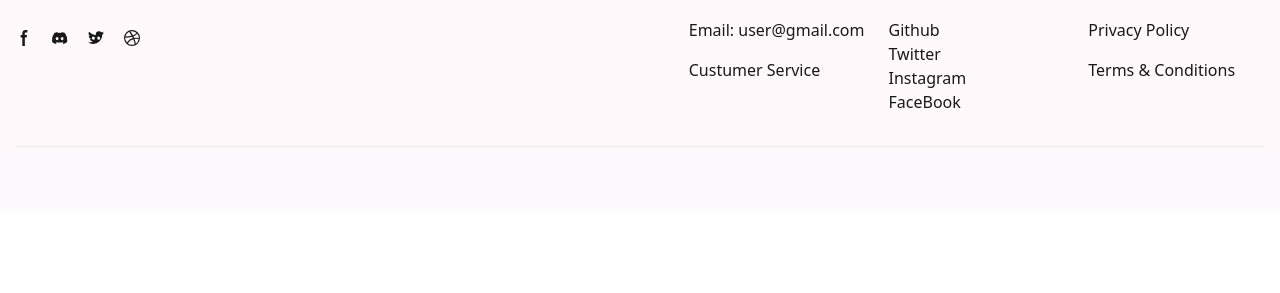
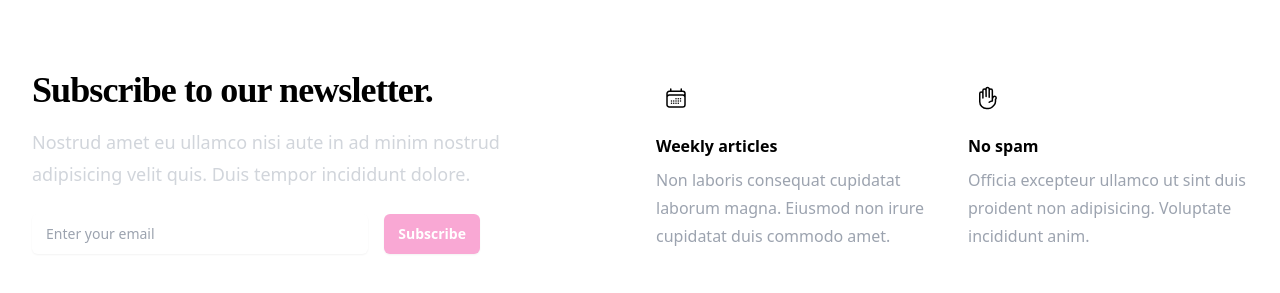
Before and after one commit to Mikaelajoelsen/FinalExam2-mikaelajoelsen, a React (Vite) app: page / in a window 1280 px wide. Shown: the part 2387-2680 px from the top of the page. Before the commit the page ends 2598 px from the top, so only its background shows below. Built offline with nearby package versions, Linux system fonts and the light colour scheme; no server answers; a web font is replaced by a local one.

Commit message:
added more css

```diff
--- /dev/null
+++ b/src/components/newsletter/index.jsx
@@ -0,0 +1,81 @@
+import { CalendarDaysIcon, HandRaisedIcon } from "@heroicons/react/24/outline";
+
+export default function Example() {
+  return (
+    <div className="relative  overflow-hidden bg-white py-16 sm:py-24 lg:py-32">
+      <div className="mx-auto max-w-7xl px-6 lg:px-8">
+        <div className="mx-auto grid max-w-2xl grid-cols-1 gap-x-8 gap-y-16 lg:max-w-none lg:grid-cols-2">
+          <div className="max-w-xl lg:max-w-lg">
+            <h1 className="text-3xl font-bold tracking-tight text-black sm:text-4xl">
+              Subscribe to our newsletter.
+            </h1>
+            <p className="mt-4 text-lg leading-8 text-gray-300">
+              Nostrud amet eu ullamco nisi aute in ad minim nostrud adipisicing
+              velit quis. Duis tempor incididunt dolore.
+            </p>
+            <div className="mt-6 flex max-w-md gap-x-4">
+              <label htmlFor="email-address" className="sr-only">
+                Email address
+              </label>
+              <input
+                id="email-address"
+                name="email"
+                type="email"
+                autoComplete="email"
+                required
+                className="min-w-0 flex-auto rounded-md border-0 bg-white/5 px-3.5 py-2 text-black shadow-sm ring-1 ring-inset ring-white/10 focus:ring-2 focus:ring-inset focus:ring-indigo-500 sm:text-sm sm:leading-6"
+                placeholder="Enter your email"
+              />
+              <button
+                type="submit"
+                className="flex-none rounded-md bg-pink-300 px-3.5 py-2.5 text-sm font-semibold text-white shadow-sm hover:bg-pink-400 focus-visible:outline focus-visible:outline-2 focus-visible:outline-offset-2 focus-visible:outline-indigo-500"
+              >
+                Subscribe
+              </button>
+            </div>
+          </div>
+          <dl className="grid grid-cols-1 gap-x-8 gap-y-10 sm:grid-cols-2 lg:pt-2">
+            <div className="flex flex-col items-start">
+              <div className="rounded-md bg-white/5 p-2 ring-1 ring-white/10">
+                <CalendarDaysIcon
+                  className="h-6 w-6 text-black"
+                  aria-hidden="true"
+                />
+              </div>
+              <dt className="mt-4 font-semibold text-black">Weekly articles</dt>
+              <dd className="mt-2 leading-7 text-gray-400">
+                Non laboris consequat cupidatat laborum magna. Eiusmod non irure
+                cupidatat duis commodo amet.
+              </dd>
+            </div>
+            <div className="flex flex-col items-start">
+              <div className="rounded-md bg-white/5 p-2 ring-1 ring-white/10">
+                <HandRaisedIcon
+                  className="h-6 w-6 text-black"
+                  aria-hidden="true"
+                />
+              </div>
+              <dt className="mt-4 font-semibold text-black">No spam</dt>
+              <dd className="mt-2 leading-7 text-gray-400">
+                Officia excepteur ullamco ut sint duis proident non adipisicing.
+                Voluptate incididunt anim.
+              </dd>
+            </div>
+          </dl>
+        </div>
+      </div>
+      <div
+        className="absolute left-1/2 top-0 -z-10 -translate-x-1/2 blur-3xl xl:-top-6"
+        aria-hidden="true"
+      >
+        <div
+          className="aspect-[1155/678] w-[72.1875rem] bg-gradient-to-tr from-[#ff80b5] to-[#9089fc] opacity-30"
+          style={{
+            clipPath:
+              "polygon(74.1% 44.1%, 100% 61.6%, 97.5% 26.9%, 85.5% 0.1%, 80.7% 2%, 72.5% 32.5%, 60.2% 62.4%, 52.4% 68.1%, 47.5% 58.3%, 45.2% 34.5%, 27.5% 76.7%, 0.1% 64.9%, 17.9% 100%, 27.6% 76.8%, 76.1% 97.7%, 74.1% 44.1%)",
+          }}
+        />
+      </div>
+    </div>
+  );
+}
--- a/src/pages/Home.jsx
+++ b/src/pages/Home.jsx
@@ -3,6 +3,7 @@
 import "@fontsource/la-belle-aurore";
 import Facilities from "../components/facilities";
 import Tips from "../components/tips";
+import Newsletter from "../components/newsletter";
 
 export default function Homepage() {
   return (
@@ -14,7 +15,7 @@
             src="https://images.unsplash.com/photo-1615571022219-eb45cf7faa9d?q=80&w=2970&auto=format&fit=crop&ixlib=rb-4.0.3&ixid=M3wxMjA3fDB8MHxwaG90by1wYWdlfHx8fGVufDB8fHx8fA%3D%3D"
             alt="Homepage background"
           />
-          <div className="absolute top-0 left-0 w-full h-full flex flex-col justify-center p-4 bg-black bg-opacity-50">
+          <div className="absolute top-0 left-0 w-full h-full flex flex-col justify-center p-4 bg-white bg-opacity-50">
             <h1 className="mt-24 text-white text-3xl sm:text-4xl md:text-5xl lg:text-6xl font-bold font-la-belle-aurore mb-4 text-center">
               Find Your Dream Location
             </h1>
@@ -50,6 +51,9 @@
       <div>
         <Tips />
       </div>
+      <div>
+        <Newsletter />
+      </div>
     </>
   );
 }
--- a/src/pages/Login.jsx
+++ b/src/pages/Login.jsx
@@ -37,7 +37,6 @@
     const payload = {
       email: email.value,
       password: password.value,
-      venueManager: true,
     };
 
     try {
--- a/src/pages/Make.jsx
+++ b/src/pages/Make.jsx
@@ -26,6 +26,7 @@
       lng: 0,
     },
   });
+
   console.log(formData);
 
   const [imagePreviewUrl, setImagePreviewUrl] = useState("");
--- a/src/pages/Myvenues.jsx
+++ b/src/pages/Myvenues.jsx
@@ -23,7 +23,7 @@
         );
         const data = await res.json();
 
-        console.log("Fetched venues:", data); // Log fetched data
+        console.log("Fetched venues:", data);
 
         if (Array.isArray(data)) {
           setVenues(data);
@@ -47,7 +47,7 @@
 
     try {
       const res = await fetch(
-        `https://api.noroff.dev/api/v1/holidaze/venue/${venueId}`,
+        `https://api.noroff.dev/api/v1/holidaze/venues/${venueId}`,
         {
           method: "DELETE",
           headers: {
@@ -74,11 +74,11 @@
 
   return (
     <div>
-      <h1 className="flex justify-center text-4xl font-thin text-black">
-        Your Venues
-      </h1>
       <Profile />
       <div>
+        <h1 className="flex justify-center text-4xl font-thin text-black">
+          Your Venues
+        </h1>
         <div className="grid grid-cols-1 gap-4 p-2 sm:grid-cols-2 md:grid-cols-4 lg:grid-cols-4 xl:grid-cols-4">
           {venues && venues.length > 0 ? (
             venues.map((venue) => (
@@ -88,7 +88,7 @@
               >
                 <div className="relative" style={{ paddingBottom: "100%" }}>
                   <img
-                    src={venue.media[0]?.url}
+                    src={venue.media[0]}
                     alt={venue.name}
                     className="absolute object-cover w-full h-full"
                     loading="lazy"
@@ -96,7 +96,24 @@
                 </div>
                 <div className="flex flex-col items-center px-6 py-4 text-black">
                   <h2 className="mb-2 text-xl font-bold">{venue.name}</h2>
-                  <p className="text-base text-gray-700">{venue.description}</p>
+                  <p className="text-base text-gray-700">
+                    Description:{venue.description}
+                  </p>
+                  <p className="text-base text-gray-700">Price:{venue.price}</p>
+                  <p className="text-base text-gray-700">
+                    Guests: {venue.maxGuests}
+                  </p>
+                  <p className="text-base text-gray-700">
+                    Rating: {venue.rating}
+                  </p>
+                  <p className="text-base text-gray-700">
+                    Facilities: {venue.meta.wifi}
+                  </p>
+                  <p className="text-base text-gray-700">
+                    {venue.meta.parking}
+                  </p>
+                  <p className="text-base text-gray-700">{venue.meta.pets}</p>
+
                   <button
                     onClick={() => handleDeleteVenue(venue.id)}
                     className="px-4 py-2 font-thin text-black rounded bg-inherit hover:bg-red-200"
--- a/src/pages/Register.jsx
+++ b/src/pages/Register.jsx
@@ -36,6 +36,7 @@
       email: email.value,
       avatar: avatar?.value,
       password: password.value,
+      venueManager: true,
     };
 
     console.log(payload);
--- a/src/pages/Venue.jsx
+++ b/src/pages/Venue.jsx
@@ -134,7 +134,7 @@
         <div className="flex flex-col md:flex-row justify-between">
           {venue && (
             <div className="md:w-1/2 md:pr-4">
-              <h1 className="text-5xl font-bold mb-2 mt-8 text-black">
+              <h1 className="text-3xl font-bold mb-2 mt-8 text-black">
                 {venue.name}
               </h1>
               <p className="mb-2 text-black">Created: {venue.created}</p>
```
